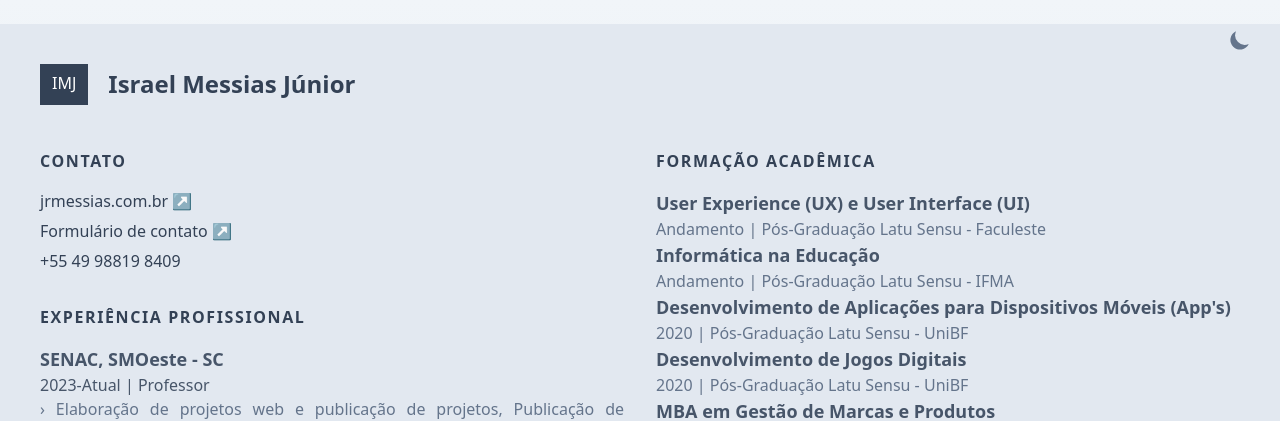
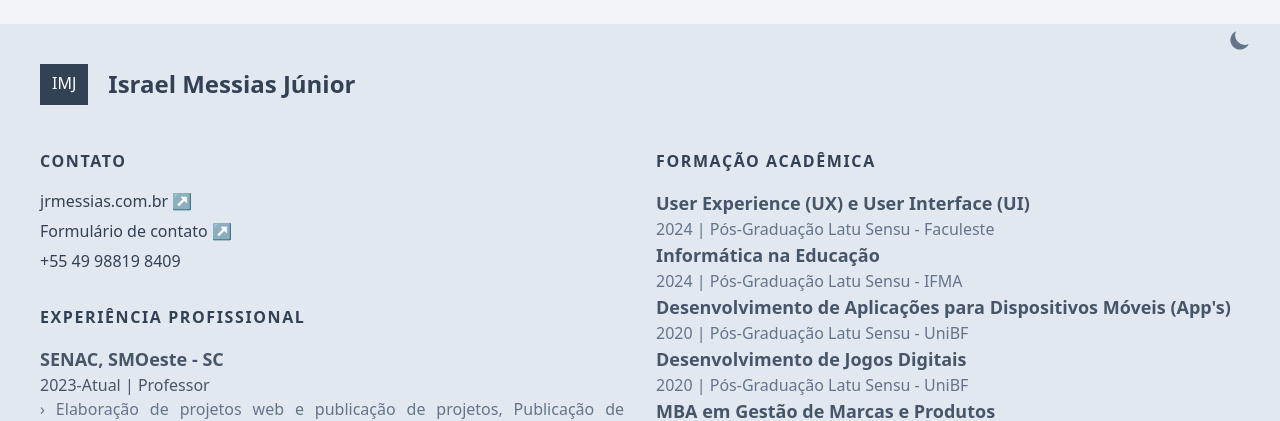
Before and after one commit to jrmessias/curriculo, a Jekyll site: the page built from index.html, in a window 1280 px wide. Shown: the top 421 px of the page. Built offline with Jekyll 4.4.1, drawn with Linux system fonts in a browser that asks for light colours; nearby versions of some CDN libraries.

Commit message:
Update pos

```diff
--- a/_data/data.yaml
+++ b/_data/data.yaml
@@ -24,11 +24,11 @@ languages:
 educations:
   - education: User Experience (UX) e User Interface (UI)
     degree: Pós-Graduação Latu Sensu
-    time: Andamento
+    time: 2024
     university: Faculeste
   - education: Informática na Educação
     degree: Pós-Graduação Latu Sensu
-    time: Andamento
+    time: 2024
     university: IFMA
   - education: Desenvolvimento de Aplicações para Dispositivos Móveis (App's)
     degree: Pós-Graduação Latu Sensu
```
